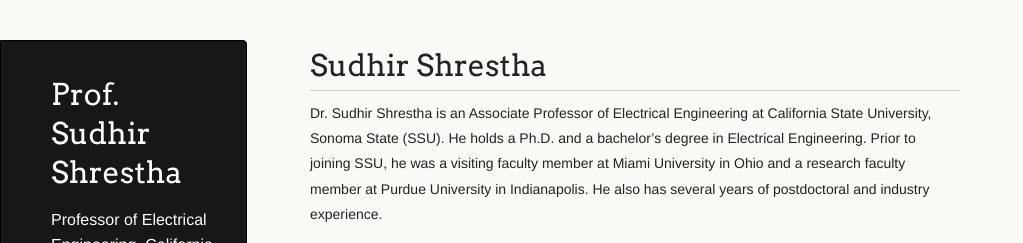
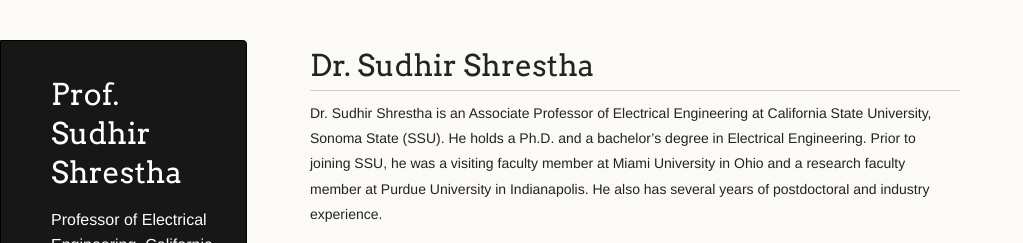
Before and after one commit to profshrestha/profshrestha.github.io, a Jekyll site: the page built from index.md, in a window 1280 px wide and 900 px high. Shown: the top 243 px of the window, without its empty margins (0-1023 px from the left). Built offline with Jekyll 4.4.1, drawn with Linux system fonts in a browser that asks for light colours.

```diff
--- a/index.md
+++ b/index.md
@@ -10,7 +10,7 @@ layout: default
 
 There should be whitespace between paragraphs. We recommend including a README, or a file with information about your project. -->
 
-# Sudhir Shrestha
+# Dr. Sudhir Shrestha
 
 Dr. Sudhir Shrestha is an Associate Professor of Electrical Engineering at California State University, Sonoma State (SSU). He holds a Ph.D. and a bachelor's degree in Electrical Engineering. Prior to joining SSU, he was a visiting faculty member at Miami University in Ohio and a research faculty member at Purdue University in Indianapolis. He also has several years of postdoctoral and industry experience.
 
```
